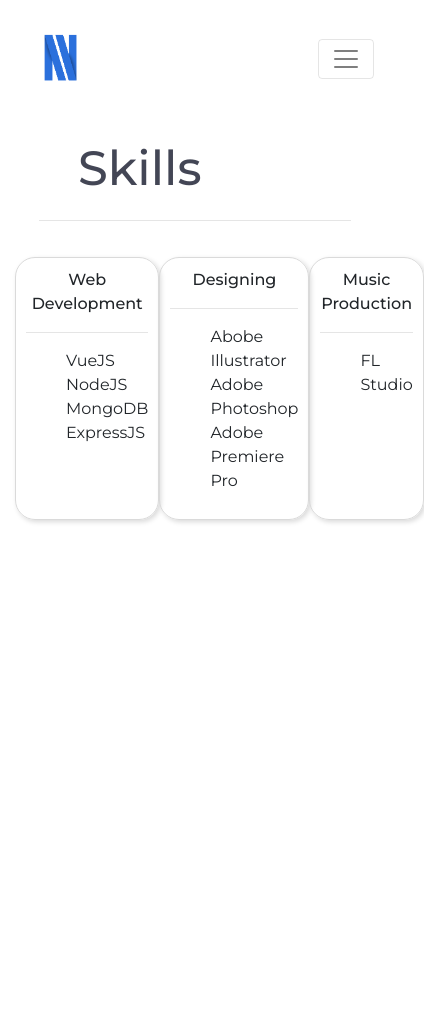
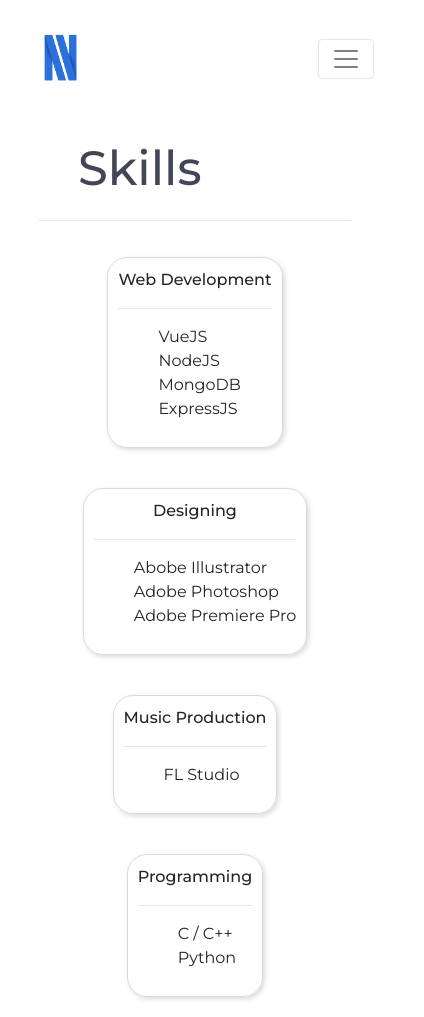
Before and after one commit to naveenbudhwal/portfolio, a Vue app: page /skills in a window 390 px wide. Shown: the whole page, 424 px wide, since content can reach past the window. Before the commit the page ends 844 px from the top, so only its background shows below. Built offline with nearby package versions, Linux system fonts and the light colour scheme.

Commit message:
Added new skill

```diff
--- a/src/views/Skills.vue
+++ b/src/views/Skills.vue
@@ -25,7 +25,8 @@
       skills: [
       { id: 1, title: 'Web Development', body: ["VueJS", "NodeJS", "MongoDB", "ExpressJS"]},
       { id: 2, title: 'Designing', body: ["Abobe Illustrator", "Adobe Photoshop", "Adobe Premiere Pro"]},
-      { id: 3, title: 'Music Production', body: ["FL Studio"]}
+      { id: 3, title: 'Music Production', body: ["FL Studio"]},
+      {id: 4, title: 'Programming', body: ['C / C++', 'Python']}
     ]
     };
   }
@@ -50,4 +51,10 @@
   width: 80%;
 }
 
+@media only screen and (max-width: 768px) {
+  .container {
+    flex-direction: column;
+  }
+}
+
 </style>
```
